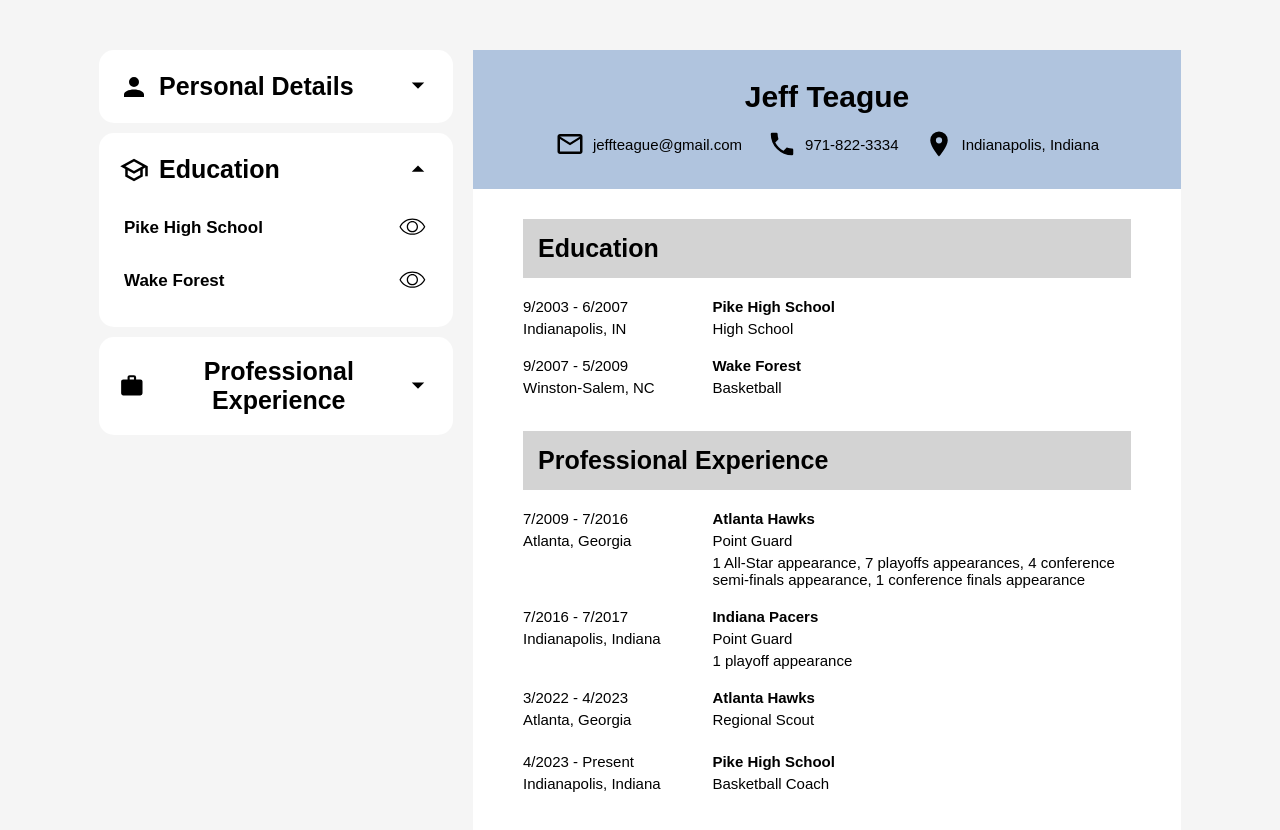
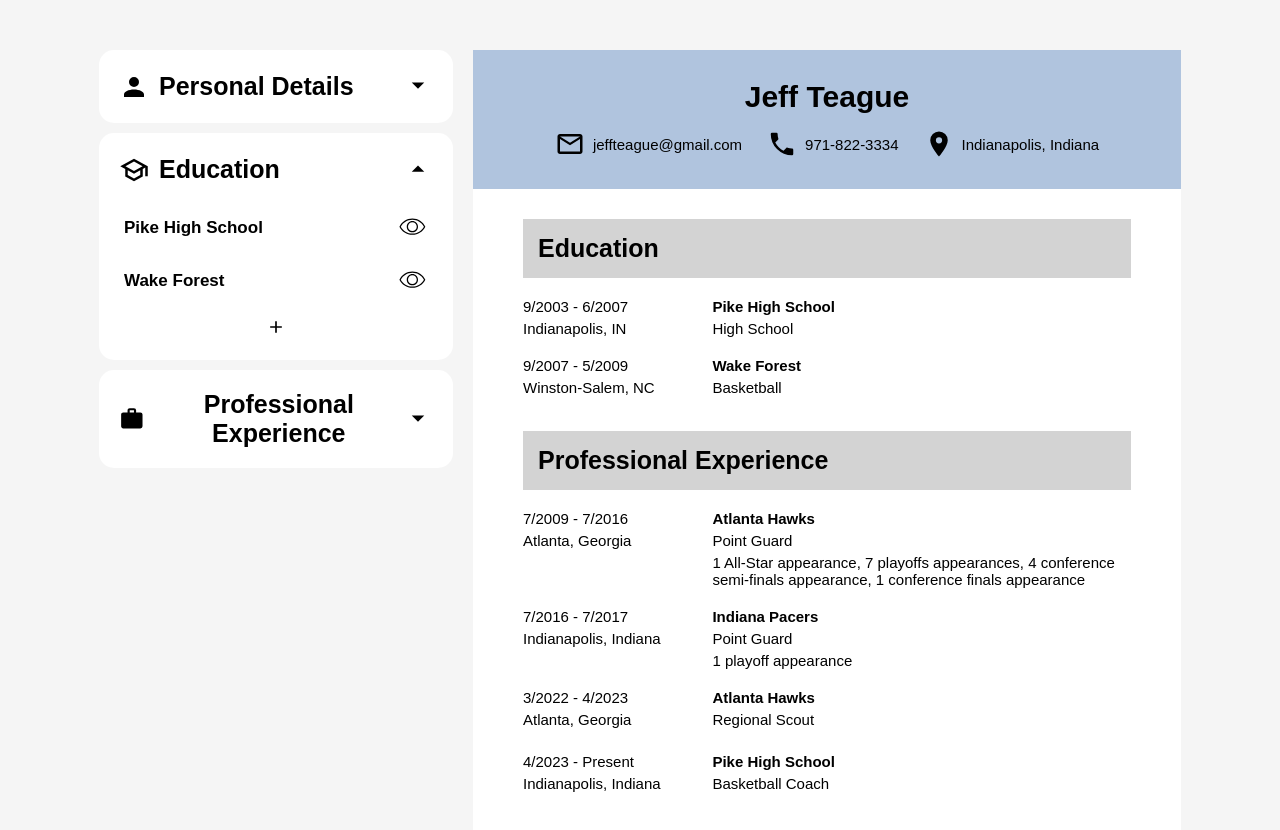
Before and after one commit to Mouzone/resume-generator, a React (Vite) app: page / in a window 1280 px wide. Both pictures are taken after a click on the button 418 px from the left and 169 px from the top of the page. Shown: the top 830 px of the page. Built offline with nearby package versions, Linux system fonts and the light colour scheme.

Commit message:
Create new entry for education that live updates and is shown in lsit with visibility icon

```diff
--- a/src/components/Form.jsx
+++ b/src/components/Form.jsx
@@ -95,6 +95,22 @@
         setState({ ...state, show: new_show })
     }
 
+    function createNew() {
+        const new_key = crypto.randomUUID()
+        const new_items = {
+            ...state["items"],
+            [new_key]: {
+                school: "",
+                degree: "",
+                start: "",
+                end: "",
+                location: ""
+            }
+        }
+        setState({ ...state, show: [...state["show"], new_key], items: new_items})
+        changeEdit(new_key)
+    }
+
     return (
         <div id="educationInput">
             <div className="top">
@@ -119,42 +135,50 @@
                 </button>
             </div>
             { (show && (edit === null)) && (
-                <ul>
-                    { Object.entries(state["items"]).map(([item_id, item]) =>
-                        <ObjectElement
-                            isEducation={ true }
-                            key={ item_id }
-                            item={ item }
-                            handleChange={ () => changeVisibility(item_id) }
-                            showIcon={ state["show"].includes(item_id) }
-                            handleEdit={ () => changeEdit(item_id) }>
-                        </ObjectElement>
-                    ) }
-                </ul>
-            ) }
+                <div className="bottom">
+                    <ul>
+                        {Object.entries(state["items"]).map(([item_id, item]) =>
+                            <ObjectElement
+                                isEducation={true}
+                                key={item_id}
+                                item={item}
+                                handleChange={() => changeVisibility(item_id)}
+                                showIcon={state["show"].includes(item_id)}
+                                handleEdit={() => changeEdit(item_id)}>
+                            </ObjectElement>
+                        )}
+                    </ul>
+                    <button onClick={ createNew } style={{background: 'none', border: 'none', cursor: 'pointer'}} className="newItem">
+                        <svg xmlns="http://www.w3.org/2000/svg" viewBox="0 0 24 24">
+                            <path d="M19,13H13V19H11V13H5V11H11V5H13V11H19V13Z"/>
+                        </svg>
+                    </button>
+                </div>
+            )}
 
-            { (show && (edit !== null)) && (
+            {(show && (edit !== null)) && (
                 <Edit
-                    isEducation={ true }
-                    state={ state }
-                    setState={ setState }
-                    to_edit={ edit }
-                    setEdit={ setEdit }>
+                    isEducation={true}
+                    state={state}
+                    setState={setState}
+                    to_edit={edit}
+                    setEdit={setEdit}>
                 </Edit>
-            ) }
+            )}
         </div>
     )
 //     todo: after <ul> add button that adds a new item with new index with empty fields
 }
 
 function Experience({state, setState}) {
-    const [ show, setShow ] = useState(false)
-    const [ edit, setEdit ] = useState(null)
+    const [show, setShow] = useState(false)
+    const [edit, setEdit] = useState(null)
 
     function changeShow() {
         setShow(!show)
     }
-    function changeEdit(key){
+
+    function changeEdit(key) {
         setEdit(key)
     }
 
@@ -205,7 +229,7 @@
                         </ObjectElement>
                     ) }
                 </ul>
-            ) }
+            )}
 
             { (show && (edit !== null)) && (
                 <Edit
--- a/src/styles/Form.css
+++ b/src/styles/Form.css
@@ -79,6 +79,10 @@
     background-color: dodgerblue;
 }
 
+.newItem svg {
+    width: 20px;
+}
+
 textarea {
     height: 100px;
     padding: 10px;
```
Also changed, not shown: src/assets/plus.svg (added).
